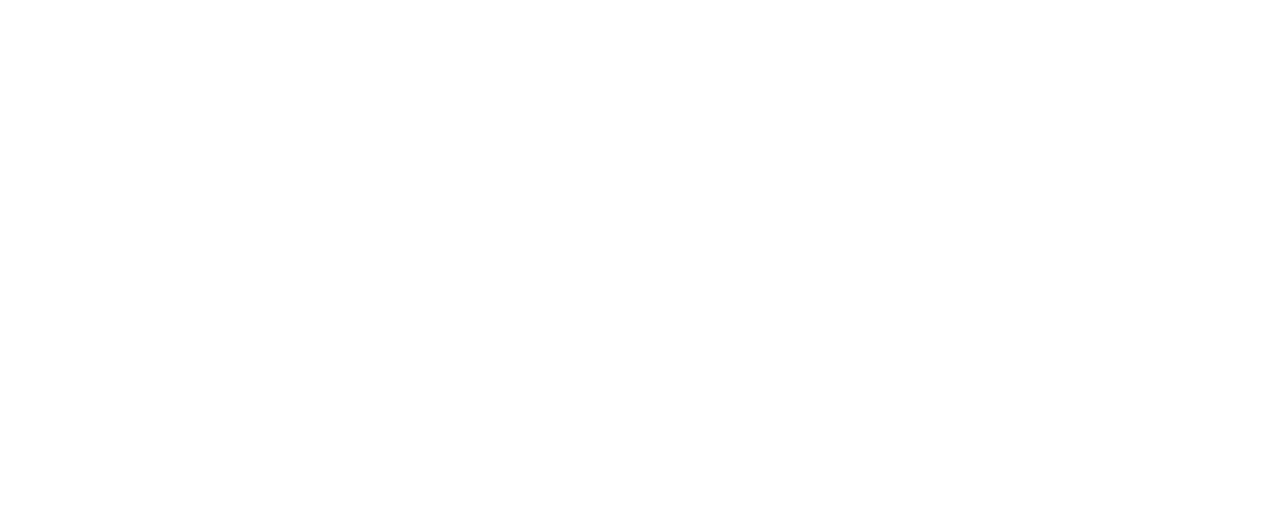
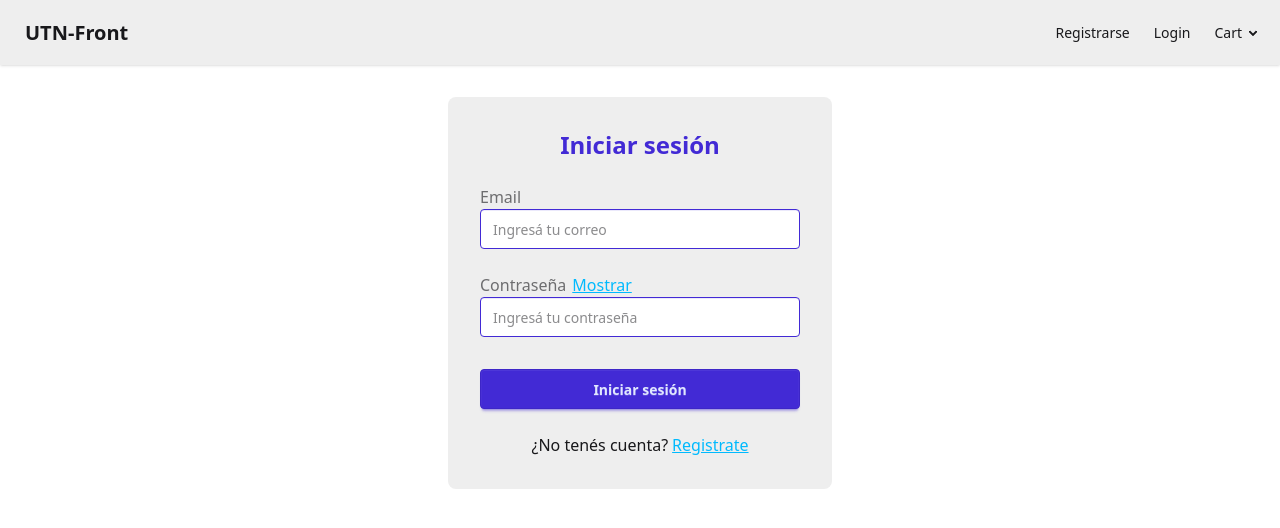
Before and after one commit to RibLucas23/UTN-React, a React (Vite) app: page /login in a window 1280 px wide. Before the commit this address had no page. Shown: the top 528 px of the page. Built offline with nearby package versions, Linux system fonts and the light colour scheme.

Commit message:
add: login-view and login-errors

```diff
--- a/src/components/RegisterForm.jsx
+++ b/src/components/RegisterForm.jsx
@@ -1,6 +1,6 @@
 import { useState } from "react";
 
-function RegisterForm() {
+export default function RegisterForm() {
    const [formData, setFormData] = useState({
       nombre: "",
       apellido: "",
@@ -67,5 +67,3 @@
       </div>
    );
 }
-
-export default RegisterForm;
--- /dev/null
+++ b/src/pages/login/LoginForm.jsx
@@ -0,0 +1,113 @@
+import { useState } from "react";
+
+export default function LoginForm() {
+   const [formData, setFormData] = useState({
+      email: "",
+      password: ""
+   });
+
+   const [errors, setErrors] = useState({
+      email: "",
+      password: ""
+   });
+
+   const [showPassword, setShowPassword] = useState(false);
+
+   const handleChange = (e) => {
+      const { name, value } = e.target;
+      setFormData({ ...formData, [name]: value });
+      setErrors({ ...errors, [name]: "" });
+   };
+
+   const handleSubmit = (e) => {
+      e.preventDefault();
+
+      const newErrors = {};
+
+      if (!formData.email) {
+         newErrors.email = "Por favor completá el email";
+      }
+
+      if (!formData.password) {
+         newErrors.password = "Por favor completá la contraseña";
+      } else if (formData.password.length < 6) {
+         newErrors.password = "La contraseña debe tener al menos 6 caracteres";
+      }
+
+      if (Object.keys(newErrors).length > 0) {
+         setErrors(newErrors);
+         return;
+      }
+
+      console.log("Login:", formData);
+   };
+
+   const formFields = [
+      {
+         label: "Email",
+         name: "email",
+         type: "email",
+         placeholder: "Ingresá tu correo",
+         id: "email"
+      },
+      {
+         label: "Contraseña",
+         name: "password",
+         type: showPassword ? "text" : "password",
+         placeholder: "Ingresá tu contraseña",
+         id: "password"
+      }
+   ];
+
+   return (
+      <div className="flex items-center justify-center pt-8">
+         <form
+            onSubmit={handleSubmit}
+            className="flex min-w-80 max-w-xl flex-col gap-6 rounded-lg bg-base-300 p-8"
+         >
+            <h1 className="text-2xl font-bold text-center text-primary">Iniciar sesión</h1>
+
+            {formFields.map((field) => (
+               <label className="form-control w-full max-w-xs" key={field.id}>
+                  <div className="label justify-between">
+                     <span className="label-text">{field.label}</span>
+                     {field.name === "password" && (
+                        <span
+                           className="label-text-alt link link-info cursor-pointer"
+                           onClick={() => setShowPassword(!showPassword)}
+                        >
+                           {showPassword ? "Ocultar" : "Mostrar"}
+                        </span>
+                     )}
+                  </div>
+
+                  <input
+                     type={field.type}
+                     name={field.name}
+                     id={field.id}
+                     value={formData[field.name]}
+                     onChange={handleChange}
+                     placeholder={field.placeholder}
+                     className={`input input-bordered w-full ${errors[field.name] ? "input-error" : "input-primary"}`}
+                  />
+
+                  {errors[field.name] && (
+                     <span className="label-text-alt text-error mt-1">{errors[field.name]}</span>
+                  )}
+               </label>
+            ))}
+
+            <button type="submit" className="btn btn-primary mt-2 w-full">
+               Iniciar sesión
+            </button>
+
+            <span className="text-center">
+               ¿No tenés cuenta?
+               <a href="/register" className="link link-info ml-1">
+                  Registrate
+               </a>
+            </span>
+         </form>
+      </div>
+   );
+}
--- /dev/null
+++ b/src/pages/login/LoginView.jsx
@@ -0,0 +1,12 @@
+import Layout from "../../layout/Layout";
+import LoginForm from "./LoginForm";
+
+export default function LoginView() {
+   return (
+      <>
+         <Layout>
+            <LoginForm />
+         </Layout>
+      </>
+   )
+}
--- a/src/router/Router.jsx
+++ b/src/router/Router.jsx
@@ -1,12 +1,15 @@
 import { BrowserRouter, Route, Routes } from "react-router-dom"
 import Home from './../pages/home/Home';
 import ProductDetail from "../pages/productDetail/ProductDetail";
+import LoginView from "../pages/login/LoginView";
 
 const Router = () => {
    return (
       <BrowserRouter>
          <Routes>
             <Route path="/" element={<Home />} />
+            <Route path="/login" element={<LoginView />} />
+
             <Route path="/product/:id" element={<ProductDetail />} />
 
          </Routes>
```
